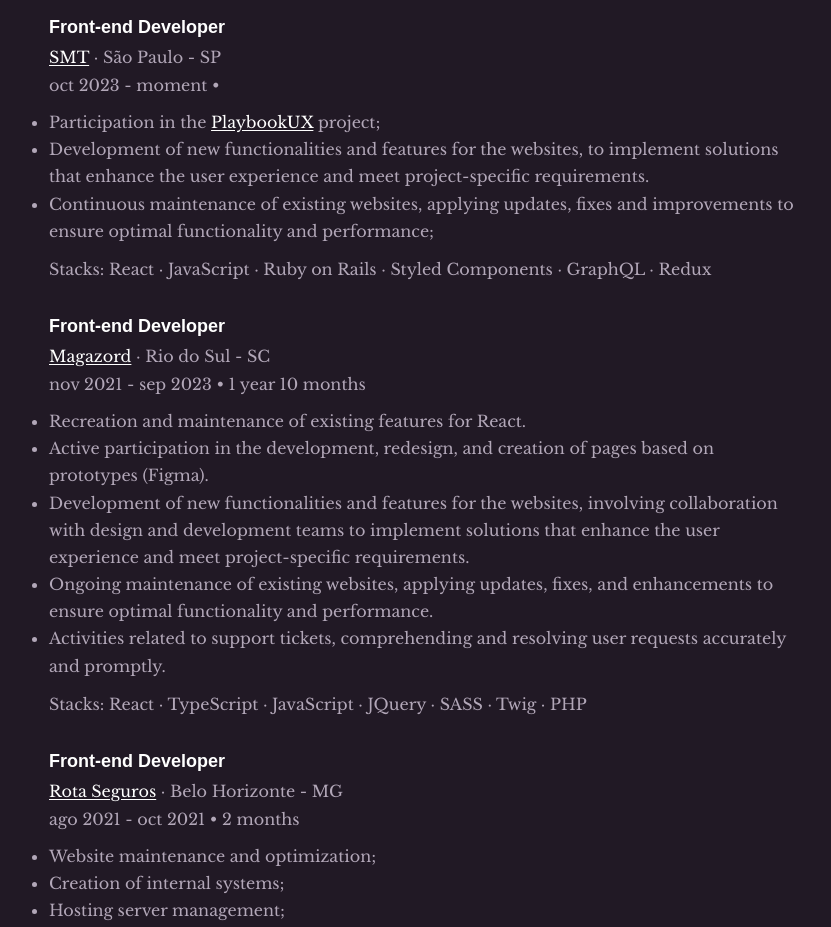
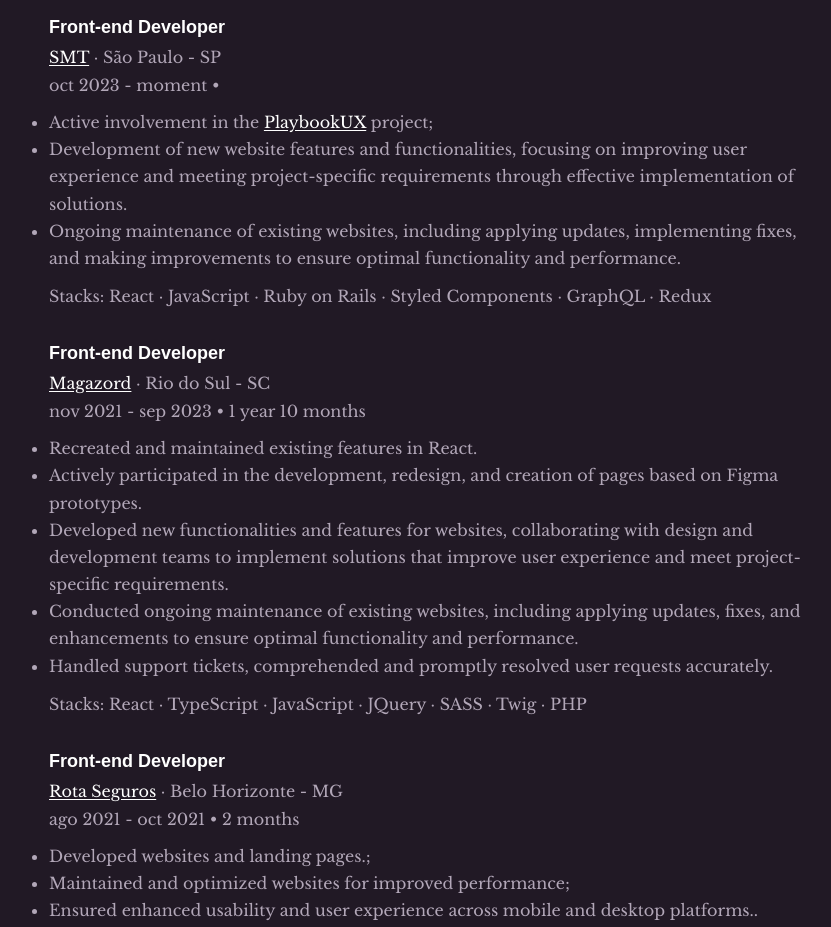
Before and after one commit to bzenky/bzenky.dev, a Next.js app: page /about in a window 1280 px wide. Shown: the part 580-1507 px from the top of the page, without its empty margins (215-1046 px from the left). Built offline with nearby package versions, Linux system fonts and the light colour scheme; a web font is replaced by a local one.

Commit message:
chore: update about

```diff
--- a/src/pages/about.tsx
+++ b/src/pages/about.tsx
@@ -52,9 +52,9 @@
                                 oct 2023 - moment • {dateDifferenceStartEndJob('2023, 10, 02', 'moment')}
                             </span>
                             <ul>
-                                <li>Participation in the <a href="https://www.playbookux.com/" target="_blank" rel="noreferrer">PlaybookUX</a> project;</li>
-                                <li>Development of new functionalities and features for the websites, to implement solutions that enhance the user experience and meet project-specific requirements.</li>
-                                <li>Continuous maintenance of existing websites, applying updates, fixes and improvements to ensure optimal functionality and performance;</li>
+                                <li>Active involvement in the <a href="https://www.playbookux.com/" target="_blank" rel="noreferrer">PlaybookUX</a> project;</li>
+                                <li>Development of new website features and functionalities, focusing on improving user experience and meeting project-specific requirements through effective implementation of solutions.</li>
+                                <li>Ongoing maintenance of existing websites, including applying updates, implementing fixes, and making improvements to ensure optimal functionality and performance.</li>
                             </ul>
                             <span>Stacks: React · JavaScript · Ruby on Rails · Styled Components · GraphQL · Redux</span>
                         </CareerItemWrapper>
@@ -69,11 +69,11 @@
                                 nov 2021 - sep 2023 • {dateDifferenceStartEndJob('2021, 11, 03', '2023, 09, 22')}
                             </span>
                             <ul>
-                                <li>Recreation and maintenance of existing features for React.</li>
-                                <li>Active participation in the development, redesign, and creation of pages based on prototypes (Figma).</li>
-                                <li>Development of new functionalities and features for the websites, involving collaboration with design and development teams to implement solutions that enhance the user experience and meet project-specific requirements.</li>
-                                <li>Ongoing maintenance of existing websites, applying updates, fixes, and enhancements to ensure optimal functionality and performance.</li>
-                                <li>Activities related to support tickets, comprehending and resolving user requests accurately and promptly.</li>
+                                <li>Recreated and maintained existing features in React.</li>
+                                <li>Actively participated in the development, redesign, and creation of pages based on Figma prototypes.</li>
+                                <li>Developed new functionalities and features for websites, collaborating with design and development teams to implement solutions that improve user experience and meet project-specific requirements.</li>
+                                <li>Conducted ongoing maintenance of existing websites, including applying updates, fixes, and enhancements to ensure optimal functionality and performance.</li>
+                                <li>Handled support tickets, comprehended and promptly resolved user requests accurately.</li>
                             </ul>
                             <span>Stacks: React · TypeScript · JavaScript · JQuery ·  SASS · Twig · PHP</span>
                         </CareerItemWrapper>
@@ -88,10 +88,9 @@
                                 ago 2021 - oct 2021 • {dateDifferenceStartEndJob('2021, 08, 10', '2021, 10, 29')}
                             </span>
                             <ul>
-                                <li>Website maintenance and optimization;</li>
-                                <li>Creation of internal systems;</li>
-                                <li>Hosting server management;</li>
-                                <li>Guarantee of improved usability and user experience on mobile and desktop devices.</li>
+                                <li>Developed websites and landing pages.;</li>
+                                <li>Maintained and optimized websites for improved performance;</li>
+                                <li>Ensured enhanced usability and user experience across mobile and desktop platforms..</li>
                             </ul>
                             <span>Stacks: CSS · JavaScript · HTML</span>
                         </CareerItemWrapper>
--- a/styles/pages/about.ts
+++ b/styles/pages/about.ts
@@ -91,6 +91,10 @@
         &:hover {
             background: #6117c7;
         }
+
+        &:active {
+            background: #4f12a3;
+        }
     }
 `
 
```
Also changed, not shown: 2 other files (tests, documents, lock files or other folders).
